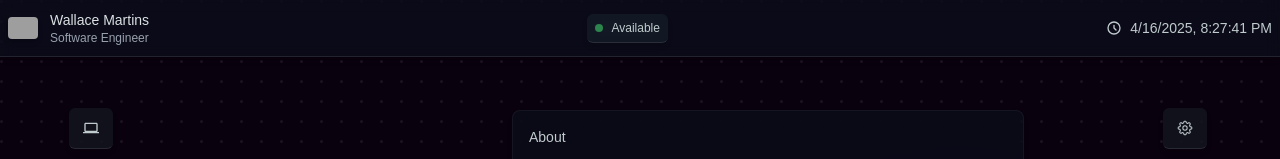
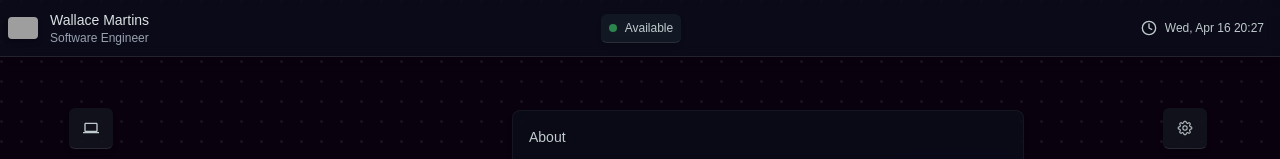
Before and after one commit to wallmartins/portfolio, a Next.js app: page / in a window 1280 px wide. Shown: the top 159 px of the page. Built offline with nearby package versions, Linux system fonts and the light colour scheme; grey boxes are pictures that could not be loaded; a web font is replaced by a local one.

Commit message:
fix(header.tsx): create the correct and updated clock to match with the date and hour of the browser

```diff
--- a/src/components/Header.tsx
+++ b/src/components/Header.tsx
@@ -34,21 +34,7 @@ const Header = () => {
           </div>
         </div>
 
-        <div className="text-xs text-[#c0cbcd] flex items-center gap-2 font-body">
-          <svg
-            xmlns="http://www.w3.org/2000/svg"
-            className="h-4 w-4"
-            fill="none"
-            viewBox="0 0 24 24"
-            stroke="currentColor"
-          >
-            <path
-              strokeLinecap="round"
-              strokeLinejoin="round"
-              strokeWidth={2}
-              d="M12 8v4l3 3m6-3a9 9 0 11-18 0 9 9 0 0118 0z"
-            />
-          </svg>
+        <div>
           <Clock />
         </div>
       </div>
--- a/src/components/clock.tsx
+++ b/src/components/clock.tsx
@@ -1,36 +1,73 @@
 "use client";
 
-import { useEffect, useState } from "react";
-import clsx from "clsx";
+import { useState, useEffect } from "react";
 
 export default function Clock() {
-  const [dateHour, setDateHour] = useState("");
-  const [visible, setVisible] = useState(true);
+  const [currentDateTime, setCurrentDateTime] = useState(new Date());
 
   useEffect(() => {
-    const update = () => {
-      setVisible(false); // inicia a transição de saída
-      setTimeout(() => {
-        const now = new Date();
-        setDateHour(now.toLocaleString());
-        setVisible(true); // volta com transição de entrada
-      }, 150); // tempo da animação de saída
-    };
+    // Update time every second
+    const timer = setInterval(() => {
+      setCurrentDateTime(new Date());
+    }, 1000);
 
-    update(); // primeira exibição
-    const interval = setInterval(update, 1000); // atualiza a cada segundo
-
-    return () => clearInterval(interval);
+    // Clean up interval on unmount
+    return () => clearInterval(timer);
   }, []);
 
+  // Format date as "Day, Month DD HH:MM"
+  const formatDate = (date: Date) => {
+    const days = ["Sun", "Mon", "Tue", "Wed", "Thu", "Fri", "Sat"];
+    const months = [
+      "Jan",
+      "Feb",
+      "Mar",
+      "Apr",
+      "May",
+      "Jun",
+      "Jul",
+      "Aug",
+      "Sep",
+      "Oct",
+      "Nov",
+      "Dec",
+    ];
+
+    const day = days[date.getDay()];
+    const month = months[date.getMonth()];
+    const dateNum = date.getDate();
+
+    // Get hours and minutes with leading zeros if needed
+    const hours = date.getHours().toString().padStart(2, "0");
+    const minutes = date.getMinutes().toString().padStart(2, "0");
+
+    return `${day}, ${month} ${dateNum} ${hours}:${minutes}`;
+  };
+
   return (
-    <p
-      className={clsx(
-        "text-sm font-button transition-all duration-300 ease-in-out p-0 m-0",
-        visible ? "opacity-100 scale-100" : "opacity-0 scale-95"
-      )}
-    >
-      {dateHour}
-    </p>
+    <div className="flex items-center text-xs text-[#c0cbcd] p-2 rounded-md font-body">
+      <svg
+        className="w-4 h-4 mr-2"
+        viewBox="0 0 24 24"
+        fill="none"
+        xmlns="http://www.w3.org/2000/svg"
+      >
+        <path
+          d="M12 22C17.5228 22 22 17.5228 22 12C22 6.47715 17.5228 2 12 2C6.47715 2 2 6.47715 2 12C2 17.5228 6.47715 22 12 22Z"
+          stroke="currentColor"
+          strokeWidth="2"
+          strokeLinecap="round"
+          strokeLinejoin="round"
+        />
+        <path
+          d="M12 6V12L16 14"
+          stroke="currentColor"
+          strokeWidth="2"
+          strokeLinecap="round"
+          strokeLinejoin="round"
+        />
+      </svg>
+      {formatDate(currentDateTime)}
+    </div>
   );
 }
```
